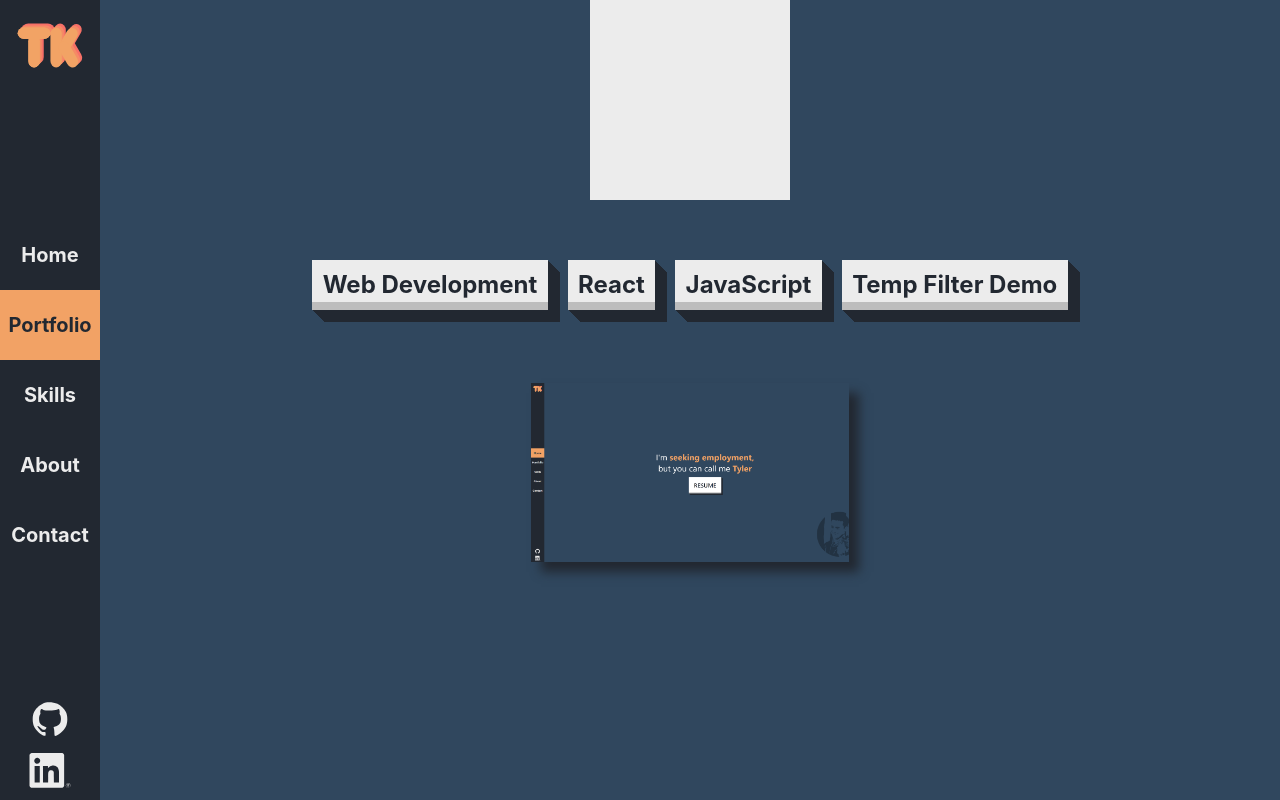
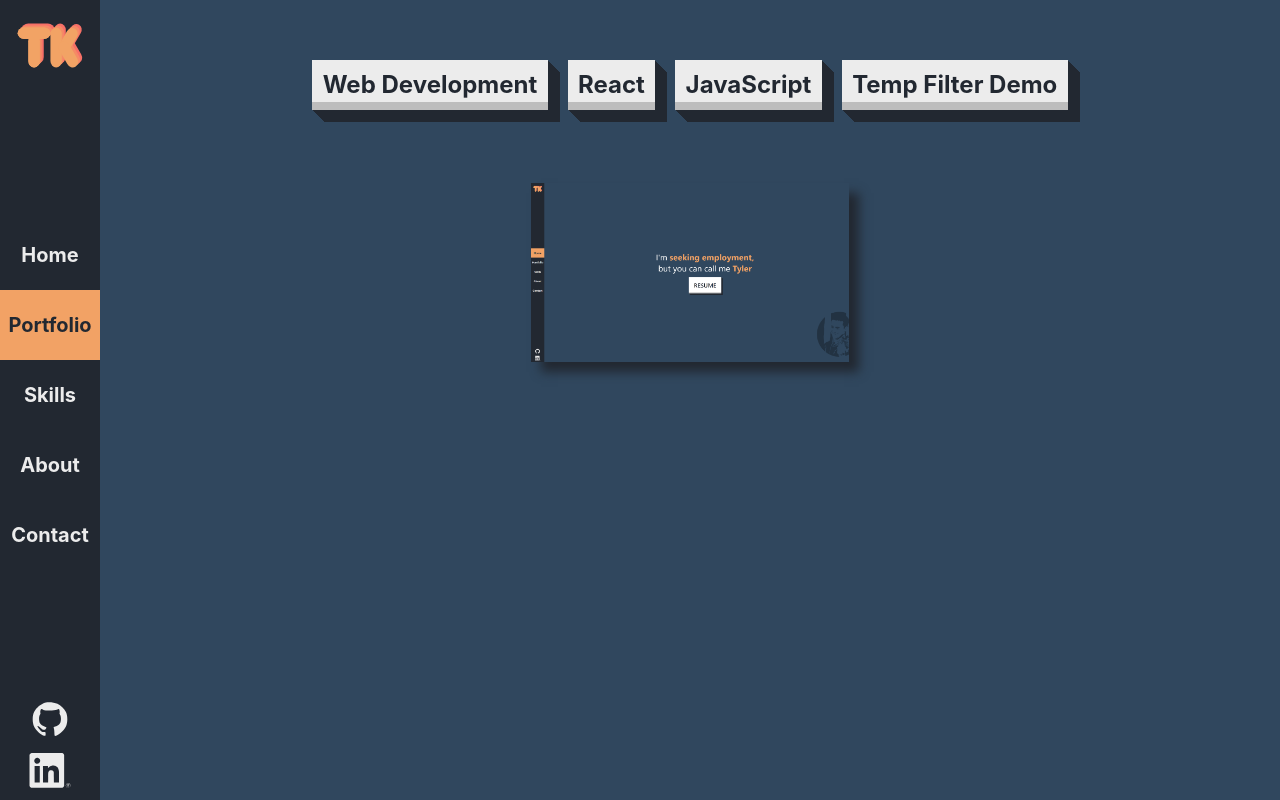
Before and after one commit to tylercodes1/portfolio, a React (Create React App) app: page /portfolio in a window 1280 px wide. Built offline with nearby package versions, Linux system fonts and the light colour scheme.

Commit message:
fixed bug

```diff
--- a/src/Widgets/Skills/Skills.css
+++ b/src/Widgets/Skills/Skills.css
@@ -6,7 +6,7 @@
     align-items: center;
 }
 
-.tmp_msg {
+.s_tmp_msg {
     height: 200px;
     width: 200px;
     background-color: var(--unselect);
@@ -17,7 +17,7 @@
     font-weight: bold;
 }
 
-.msg {
+.s_msg {
     position: absolute;
     font-size: 25px;
     font-weight: bold;
--- a/src/Widgets/Skills/Skills.js
+++ b/src/Widgets/Skills/Skills.js
@@ -6,9 +6,9 @@ class Skills extends Component {
     render() {
         return (
             <div className="skills_page">
-                <div className="tmp_msg">
+                <div className="s_tmp_msg">
                 </div>
-                <div className="msg">COMING SOON!</div>
+                <div className="s_msg">COMING SOON!</div>
             </div>
         )
     }
```
